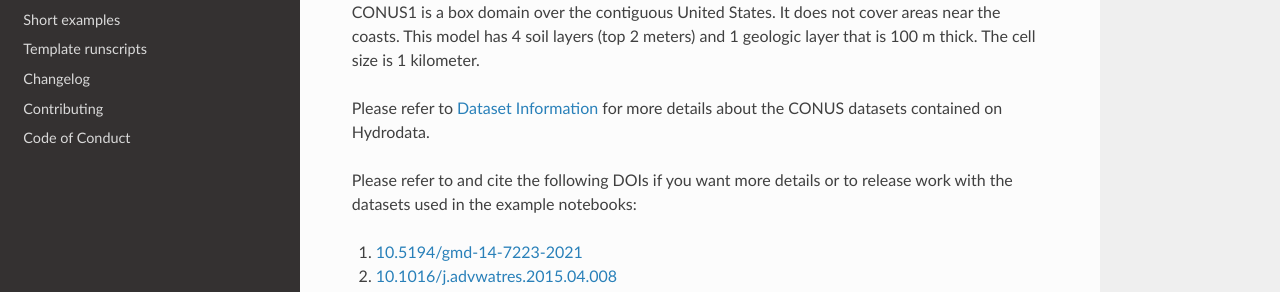
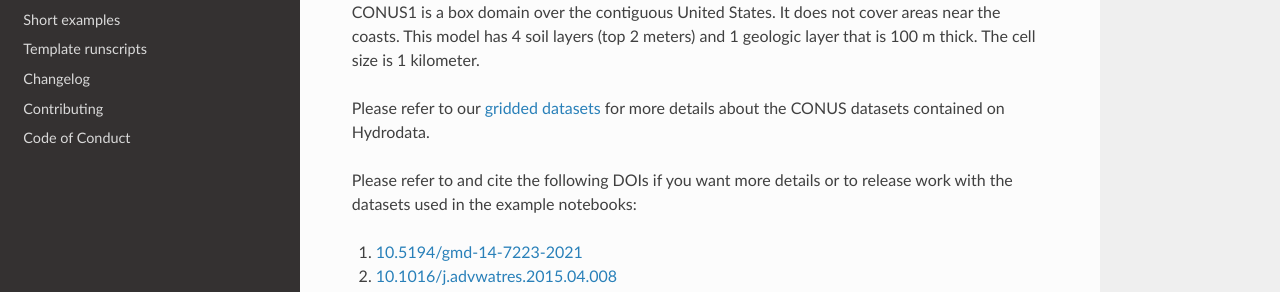
Before and after one commit to hydroframe/subsettools, a Sphinx documentation site: the page built from docs/index.md, in a window 1280 px wide and 900 px high, scrolled down 432 px. Shown: the part 159-451 px from the top of the window. Built offline with Sphinx 7.4.7 and the Read the Docs theme 2.0.0, drawn with Linux system fonts in a browser that asks for light colours; pages that are not in the unit, such as notebooks, are missing from menus.

Commit message:
Update index.md

```diff
--- a/docs/index.md
+++ b/docs/index.md
@@ -14,7 +14,7 @@
 
 CONUS1 is a box domain over the contiguous United States. It does not cover areas near the coasts. This model has 4 soil layers (top 2 meters) and 1 geologic layer that is 100 m thick. The cell size is 1 kilometer.
 
-Please refer to [Dataset Information](https://hydroframe-ml.github.io/readthedocs/tables/dataset.html) for more details about the CONUS datasets contained on Hydrodata.
+Please refer to our [gridded datasets](https://maurice.princeton.edu/hydroframe/docs/gridded_data.html#dataset-type-parflow) for more details about the CONUS datasets contained on Hydrodata.
 
 Please refer to and cite the following DOIs if you want more details or to release work with the datasets used in the example notebooks:
 1. [10.5194/gmd-14-7223-2021](https://gmd.copernicus.org/articles/14/7223/2021/)
```
